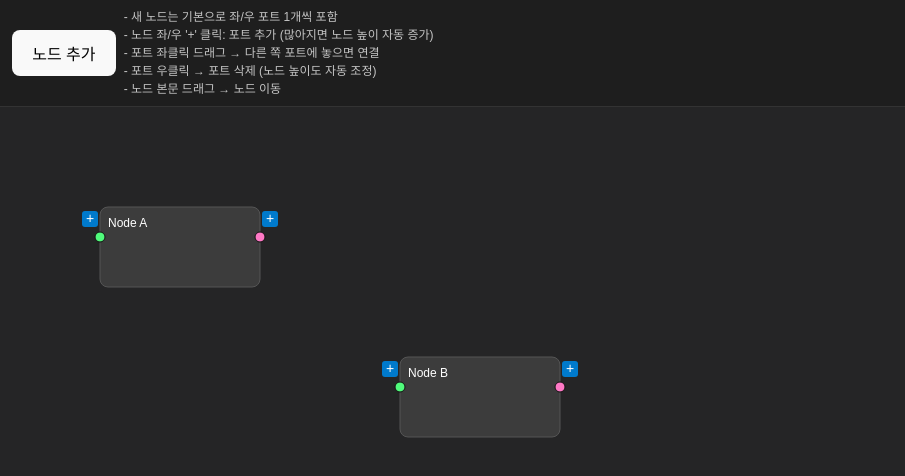
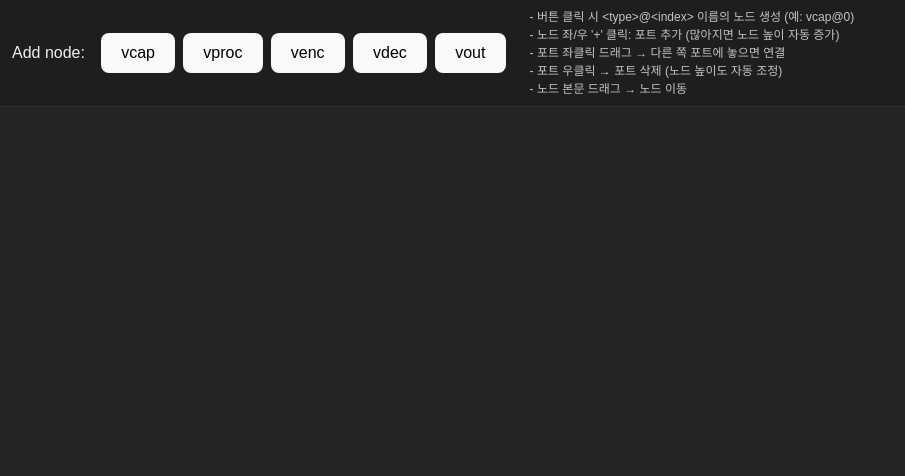
Before and after one commit to mike-kang/vnode_editor, a React (Vite) app: page / in a window 1280 px wide. Shown: the top 476 px of the page, without its empty margins (0-905 px from the left). Built offline with nearby package versions, Linux system fonts and the light colour scheme.

Commit message:
add vcap, vproc, venc, vdec, vout

```diff
--- a/src/NodeEditor.jsx
+++ b/src/NodeEditor.jsx
@@ -10,7 +10,7 @@ const genNodeId = createIdGenerator("node");
 const genPortId = createIdGenerator("port");
 const genEdgeId = createIdGenerator("edge");
 
-// ---- 레이아웃 상수들 ----
+// ---- 레이아웃 상수 ----
 const PORT_SPACING = 20;
 const PORT_START_OFFSET_Y = 30; // node.y 에서 포트 시작 offset
 const PORT_BOTTOM_MARGIN = 20;
@@ -27,55 +27,10 @@ function calcNodeHeight(inputCount, outputCount) {
   return Math.max(NODE_MIN_HEIGHT, needed);
 }
 
-// ---- 초기 노드/포트 데이터 생성 (각 노드에 left/right 포트 1개씩) ----
-const initialData = (() => {
-  const n1Id = genNodeId();
-  const n2Id = genNodeId();
-
-  const p1L = genPortId();
-  const p1R = genPortId();
-  const p2L = genPortId();
-  const p2R = genPortId();
-
-  const h = calcNodeHeight(1, 1);
-
-  const nodes = [
-    {
-      id: n1Id,
-      x: 100,
-      y: 100,
-      width: 160,
-      height: h,
-      title: "Node A",
-      inputs: [p1L],
-      outputs: [p1R],
-    },
-    {
-      id: n2Id,
-      x: 400,
-      y: 250,
-      width: 160,
-      height: h,
-      title: "Node B",
-      inputs: [p2L],
-      outputs: [p2R],
-    },
-  ];
-
-  const ports = [
-    { id: p1L, nodeId: n1Id, side: "left" },
-    { id: p1R, nodeId: n1Id, side: "right" },
-    { id: p2L, nodeId: n2Id, side: "left" },
-    { id: p2R, nodeId: n2Id, side: "right" },
-  ];
-
-  return { nodes, ports };
-})();
-
 export default function NodeEditor() {
   // ---------------- 상태 ----------------
-  const [nodes, setNodes] = useState(() => initialData.nodes);
-  const [ports, setPorts] = useState(() => initialData.ports);
+  const [nodes, setNodes] = useState([]); // { id, type, title, x, y, width, height, inputs, outputs }
+  const [ports, setPorts] = useState([]); // { id, nodeId, side }
   const [edges, setEdges] = useState([]); // { id, fromPortId, toPortId }
 
   const [draggingConnection, setDraggingConnection] = useState(null);
@@ -85,6 +40,15 @@ export default function NodeEditor() {
   // draggingNode = { nodeId, offsetX, offsetY }
 
   const svgRef = useRef(null);
+
+  // 타입별 index 카운터 (state로 안 두고 ref로 관리)
+  const typeCountersRef = useRef({
+    vcap: 0,
+    vproc: 0,
+    venc: 0,
+    vdec: 0,
+    vout: 0,
+  });
 
   // ---------------- 유틸 함수 ----------------
   function getPortById(id) {
@@ -320,22 +284,28 @@ export default function NodeEditor() {
     if (draggingNode) setDraggingNode(null);
   }
 
-  // ---------------- 노드 추가 ----------------
-  function handleAddNode() {
+  // ---------------- 노드 추가 (타입별) ----------------
+  function handleAddNodeOfType(type) {
     const nodeId = genNodeId();
     const leftPortId = genPortId();
     const rightPortId = genPortId();
     const height = calcNodeHeight(1, 1);
 
+    const index = typeCountersRef.current[type] || 0;
+    typeCountersRef.current[type] = index + 1;
+
+    const title = `${type}@${index}`;
+
     setNodes((prev) => [
       ...prev,
       {
         id: nodeId,
-        x: 250,
-        y: 400,
+        type,        // "vcap" | "vproc" | "venc" | "vdec" | "vout"
+        title,       // 예: "vcap@0"
+        x: 200 + prev.length * 40, // 대충 옆으로 퍼지게 배치
+        y: 120 + prev.length * 30,
         width: 160,
         height,
-        title: "New Node",
         inputs: [leftPortId],
         outputs: [rightPortId],
       },
@@ -361,6 +331,7 @@ export default function NodeEditor() {
         fontFamily: "sans-serif",
       }}
     >
+      {/* 상단 툴바 */}
       <div
         style={{
           padding: "8px 12px",
@@ -370,9 +341,15 @@ export default function NodeEditor() {
           alignItems: "center",
         }}
       >
-        <button onClick={handleAddNode}>노드 추가</button>
-        <span style={{ fontSize: 12, opacity: 0.8 }}>
-          - 새 노드는 기본으로 좌/우 포트 1개씩 포함<br />
+        <span style={{ marginRight: 8 }}>Add node:</span>
+        <button onClick={() => handleAddNodeOfType("vcap")}>vcap</button>
+        <button onClick={() => handleAddNodeOfType("vproc")}>vproc</button>
+        <button onClick={() => handleAddNodeOfType("venc")}>venc</button>
+        <button onClick={() => handleAddNodeOfType("vdec")}>vdec</button>
+        <button onClick={() => handleAddNodeOfType("vout")}>vout</button>
+
+        <span style={{ fontSize: 12, opacity: 0.8, marginLeft: 16 }}>
+          - 버튼 클릭 시 &lt;type&gt;@&lt;index&gt; 이름의 노드 생성 (예: vcap@0)<br />
           - 노드 좌/우 '+' 클릭: 포트 추가 (많아지면 노드 높이 자동 증가)<br />
           - 포트 좌클릭 드래그 → 다른 쪽 포트에 놓으면 연결<br />
           - 포트 우클릭 → 포트 삭제 (노드 높이도 자동 조정)<br />
@@ -407,7 +384,7 @@ export default function NodeEditor() {
               strokeWidth="1"
               style={{ cursor: "move" }}
             />
-            {/* 타이틀 */}
+            {/* 타이틀 표시 */}
             <text
               x={node.x + 8}
               y={node.y + 20}
```
